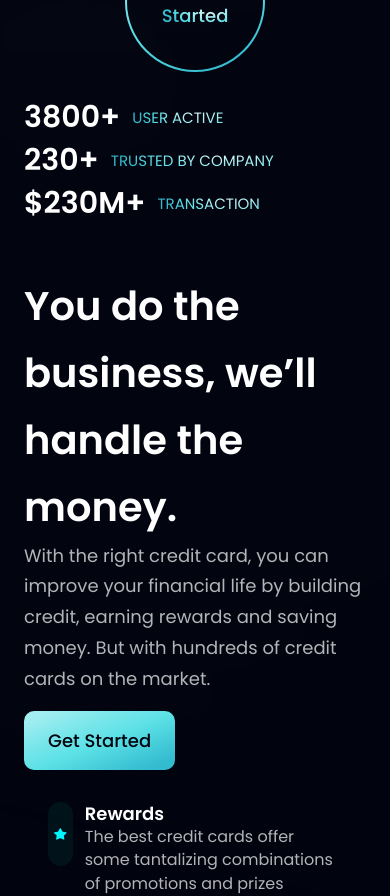
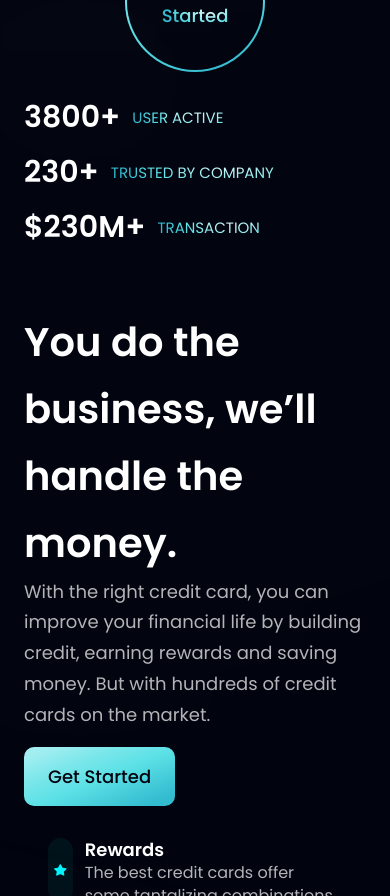
Before and after one commit to CENOSHXAVIER/Bank-ModernApp, a React (Vite) app: page / in a window 390 px wide. Shown: the part 1140-2036 px from the top of the page. Built offline with nearby package versions, Linux system fonts and the light colour scheme.

Commit message:
margin-bottom added for good mobile view

```diff
--- a/src/components/Stats.jsx
+++ b/src/components/Stats.jsx
@@ -5,7 +5,7 @@ const Stats = () => (
     <section className='flex justify-center items-start  flex-col sm:flex-row flex-wrap sm:mb-20 mb-6'>
       {stats.map((stat)=>
         (
-          <div key={stat.id} className='flex flex-1 flex-row justify-start items-center  '>
+          <div key={stat.id} className='flex flex-1 flex-row justify-start items-center mb-3  '>
             <h4 className='justify-center font-poppins  font-semibold xs:text-[40px] text-[30px] leading-[43px] text-white' >{stat.value}</h4>
             <p className='font-poppins font-normal xs:text-[20px] text-[15px] xs:leading-[26px] leading-[43px] text-gradient uppercase ml-3'>{stat.title}</p>
           </div>
```
